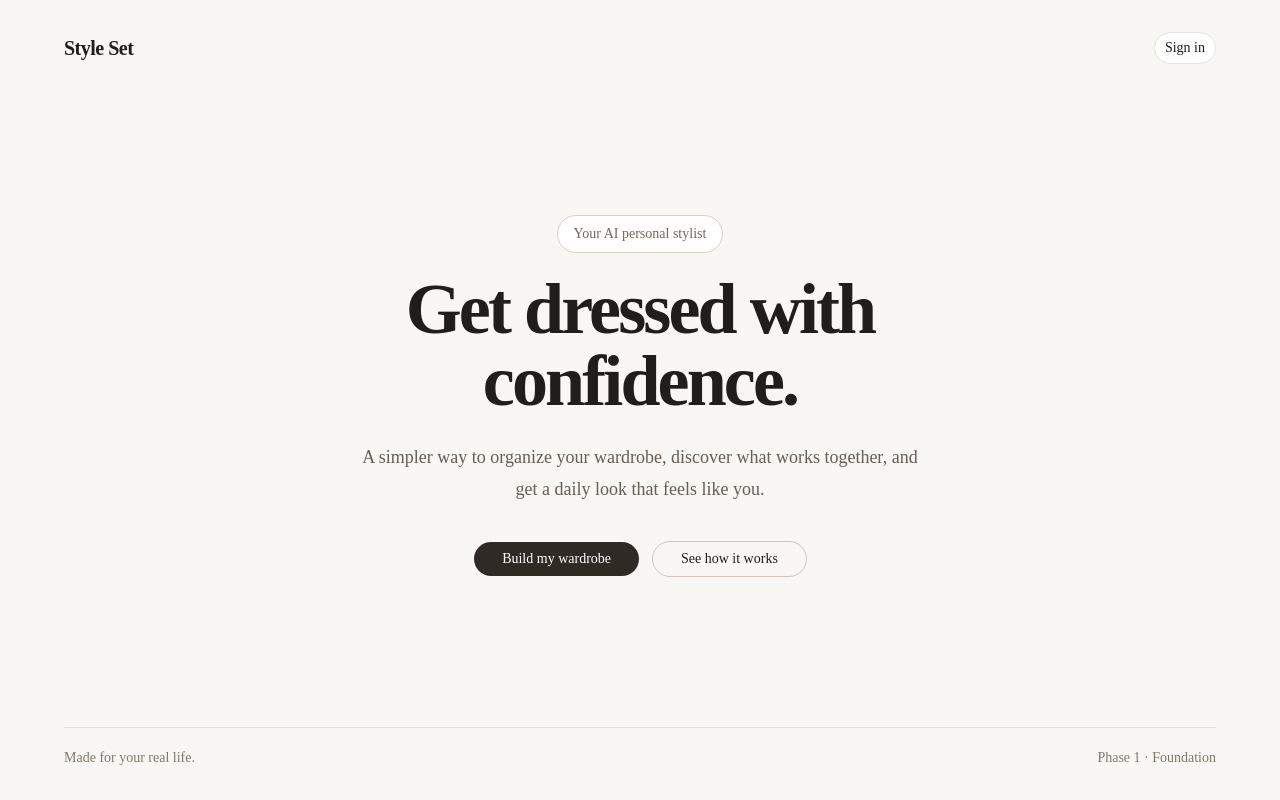
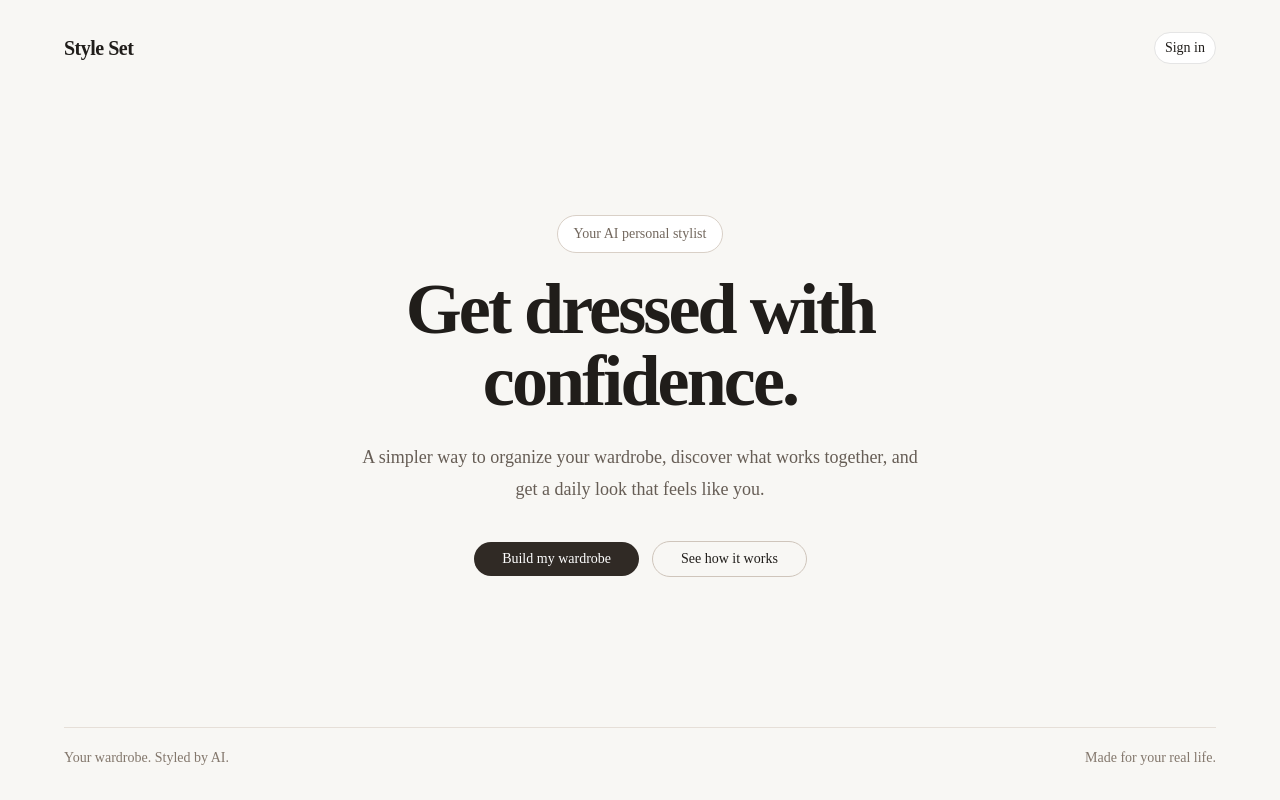
Before and after one commit to willfryett04-ship-it/FitDaily, a Next.js app: page / in a window 1280 px wide. Built offline with nearby package versions, Linux system fonts and the light colour scheme; no server answers.

Commit message:
Add Style Set slogan

```diff
--- a/src/app/page.tsx
+++ b/src/app/page.tsx
@@ -24,7 +24,7 @@ export default async function Home() {
         </div>
       </section>
       <footer className="mx-auto flex w-full max-w-6xl items-center justify-between border-t border-[#e6dfd8] pt-5 text-sm text-[#83776c]">
-        <span>Made for your real life.</span><span>Phase 1 · Foundation</span>
+        <span>Your wardrobe. Styled by AI.</span><span>Made for your real life.</span>
       </footer>
     </main>
   );
```
